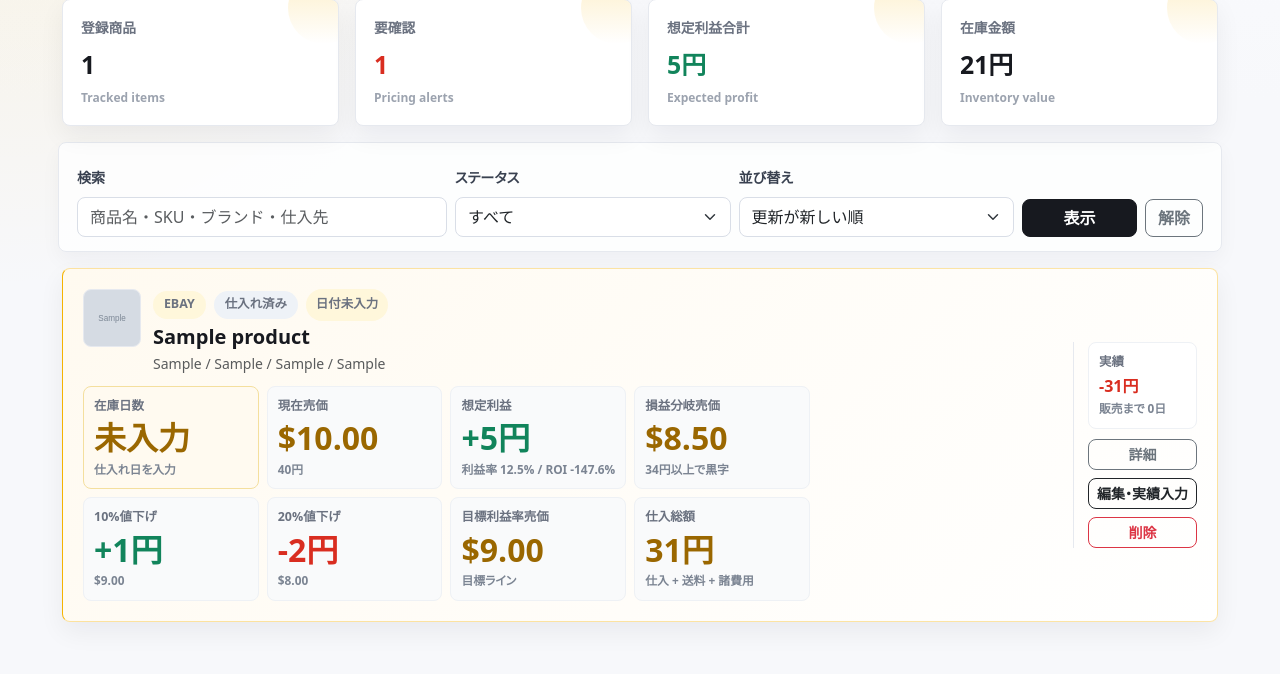
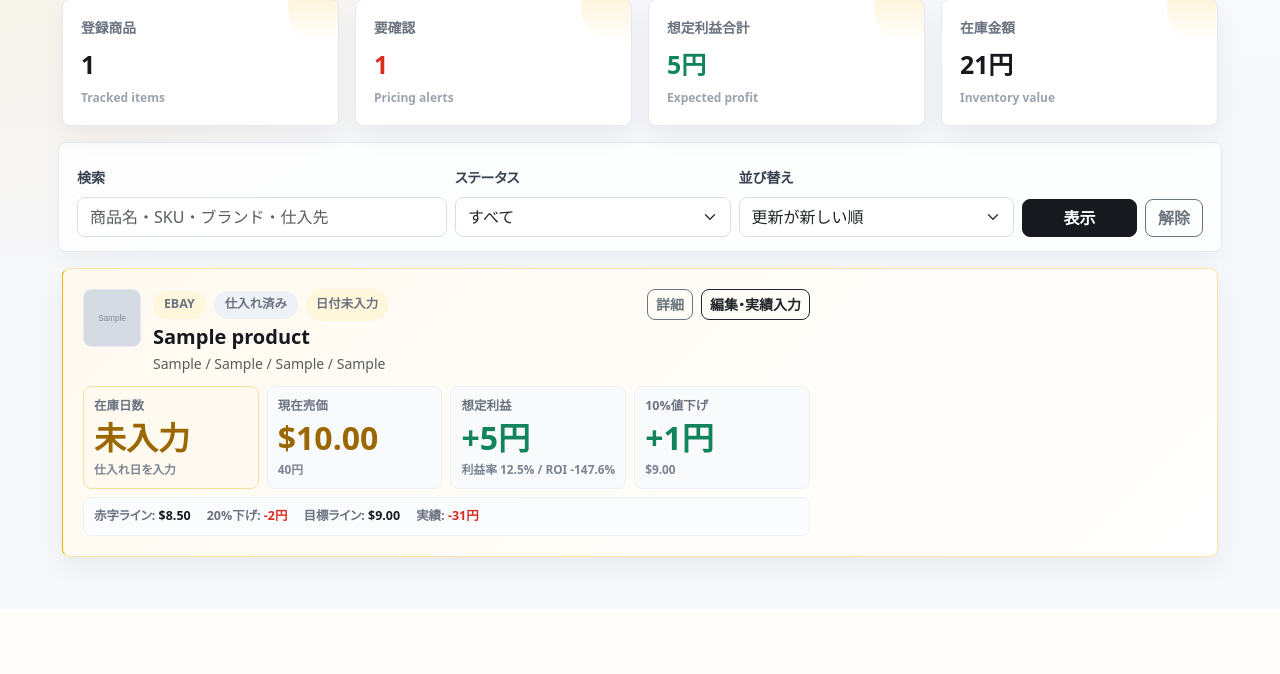
Before and after one commit to ryo0905-eng/seller-hub, a Django app: page / in a window 1280 px wide. Shown: the part 254-928 px from the top of the page. After the commit the page ends 827 px from the top, so only its background shows below. Run offline with Django 5.2, Linux system fonts and the light colour scheme; a user stored in the database is signed in; tables that the repository leaves empty hold one stand-in row (values such as "Sample post"); grey boxes marked "Sample" are stand-in pictures.

Commit message:
Compact pricing board list

```diff
--- a/profittracker/templates/profittracker/product_list.html
+++ b/profittracker/templates/profittracker/product_list.html
@@ -82,6 +82,7 @@
             {% with product=card.product pricing=card.pricing decision=card.pricing.decision %}
                 <article class="decision-card decision-{{ decision.class }}">
                     <div class="decision-main">
+                        <div class="decision-header">
                             <div class="product-cell decision-product">
                                 {% if product.image_url %}
                                     <img class="product-thumb large" src="{{ product.image_url }}" alt="{{ product.title }}">
@@ -101,6 +102,11 @@
                                         {% if product.category %}{{ product.category }} / {% endif %}
                                         {% if product.source %}{{ product.source }}{% endif %}
                                     </div>
+                                </div>
+                            </div>
+                            <div class="decision-actions">
+                                <a class="btn btn-sm btn-outline-secondary" href="{% url 'product_detail' product.pk %}">詳細</a>
+                                <a class="btn btn-sm btn-outline-dark" href="{% url 'product_update' product.pk %}">編集・実績入力</a>
                             </div>
                         </div>
 
@@ -129,58 +135,19 @@
                                 <small>利益率 {{ product.profit_rate }}% / ROI {{ product.roi }}%</small>
                             </div>
                             <div class="summary-tile">
-                                <span>損益分岐売価</span>
-                                <strong>{% if pricing.breakeven_usd != None %}${{ pricing.breakeven_usd }}{% elif pricing.breakeven_jpy != None %}{{ pricing.breakeven_jpy|floatformat:0 }}円{% else %}-{% endif %}</strong>
-                                <small>{% if pricing.breakeven_jpy != None %}{{ pricing.breakeven_jpy|floatformat:0 }}円以上で黒字{% else %}計算不可{% endif %}</small>
-                            </div>
-                        </div>
-
-                        <div class="price-sim-grid">
-                            <div class="price-sim">
                                 <span>10%値下げ</span>
                                 <strong class="{% if pricing.discount_10.profit_jpy < 0 %}text-danger{% else %}text-success{% endif %}">
                                     {% if pricing.discount_10.profit_jpy > 0 %}+{% endif %}{{ pricing.discount_10.profit_jpy|floatformat:0 }}円
                                 </strong>
                                 <small>{% if pricing.discount_10.sale_price_usd != None %}${{ pricing.discount_10.sale_price_usd }}{% else %}{{ pricing.discount_10.sale_price_jpy|floatformat:0 }}円{% endif %}</small>
                             </div>
-                            <div class="price-sim">
-                                <span>20%値下げ</span>
-                                <strong class="{% if pricing.discount_20.profit_jpy < 0 %}text-danger{% else %}text-success{% endif %}">
-                                    {% if pricing.discount_20.profit_jpy > 0 %}+{% endif %}{{ pricing.discount_20.profit_jpy|floatformat:0 }}円
-                                </strong>
-                                <small>{% if pricing.discount_20.sale_price_usd != None %}${{ pricing.discount_20.sale_price_usd }}{% else %}{{ pricing.discount_20.sale_price_jpy|floatformat:0 }}円{% endif %}</small>
-                            </div>
-                            <div class="price-sim">
-                                <span>目標利益率売価</span>
-                                <strong>{% if pricing.target_sale_usd != None %}${{ pricing.target_sale_usd }}{% elif pricing.target_sale_jpy != None %}{{ pricing.target_sale_jpy|floatformat:0 }}円{% else %}-{% endif %}</strong>
-                                <small>目標ライン</small>
-                            </div>
-                            <div class="price-sim">
-                                <span>仕入総額</span>
-                                <strong>{{ pricing.total_cost_jpy|floatformat:0 }}円</strong>
-                                <small>仕入 + 送料 + 諸費用</small>
-                            </div>
-                        </div>
                         </div>
 
-                    <div class="decision-side">
-                        <div class="actual-strip">
-                            <span>実績</span>
-                            <b class="{% if product.actual_profit_jpy != None and product.actual_profit_jpy < 0 %}text-danger{% elif product.actual_profit_jpy != None %}text-success{% endif %}">
-                                {% if product.actual_profit_jpy != None %}
-                                    {% if product.actual_profit_jpy > 0 %}+{% endif %}{{ product.actual_profit_jpy|floatformat:0 }}円
-                                {% else %}
-                                    未売却
-                                {% endif %}
-                            </b>
-                            <small>
-                                {% if product.days_to_sell != None %}販売まで {{ product.days_to_sell }}日{% elif product.profit_gap_jpy != None %}差額 {{ product.profit_gap_jpy|floatformat:0 }}円{% else %}編集から入力{% endif %}
-                            </small>
-                        </div>
-                        <div class="decision-actions">
-                            <a class="btn btn-sm btn-outline-secondary" href="{% url 'product_detail' product.pk %}">詳細</a>
-                            <a class="btn btn-sm btn-outline-dark" href="{% url 'product_update' product.pk %}">編集・実績入力</a>
-                            <a class="btn btn-sm btn-outline-danger" href="{% url 'product_delete' product.pk %}">削除</a>
+                        <div class="decision-subline">
+                            <span>赤字ライン: <b>{% if pricing.breakeven_usd != None %}${{ pricing.breakeven_usd }}{% elif pricing.breakeven_jpy != None %}{{ pricing.breakeven_jpy|floatformat:0 }}円{% else %}-{% endif %}</b></span>
+                            <span>20%下げ: <b class="{% if pricing.discount_20.profit_jpy < 0 %}text-danger{% else %}text-success{% endif %}">{% if pricing.discount_20.profit_jpy > 0 %}+{% endif %}{{ pricing.discount_20.profit_jpy|floatformat:0 }}円</b></span>
+                            <span>目標ライン: <b>{% if pricing.target_sale_usd != None %}${{ pricing.target_sale_usd }}{% elif pricing.target_sale_jpy != None %}{{ pricing.target_sale_jpy|floatformat:0 }}円{% else %}-{% endif %}</b></span>
+                            <span>実績: <b class="{% if product.actual_profit_jpy != None and product.actual_profit_jpy < 0 %}text-danger{% elif product.actual_profit_jpy != None %}text-success{% endif %}">{% if product.actual_profit_jpy != None %}{% if product.actual_profit_jpy > 0 %}+{% endif %}{{ product.actual_profit_jpy|floatformat:0 }}円{% else %}未売却{% endif %}</b></span>
                         </div>
                     </div>
                 </article>
--- a/profittracker/tests.py
+++ b/profittracker/tests.py
@@ -196,9 +196,9 @@ class ProductViewTests(TestCase):
         self.assertContains(response, "Camera Lens")
         self.assertContains(response, "出品中")
         self.assertContains(response, "価格改定ボード")
-        self.assertContains(response, "損益分岐売価")
+        self.assertContains(response, "赤字ライン")
         self.assertContains(response, "10%値下げ")
-        self.assertContains(response, "20%値下げ")
+        self.assertContains(response, "20%下げ")
         self.assertContains(response, "日付未入力")
         self.assertContains(response, "編集・実績入力")
         self.assertNotContains(response, "実売USD")
--- a/static/css/app.css
+++ b/static/css/app.css
@@ -469,10 +469,7 @@ main.container {
     border-left: 5px solid #cfd6e2;
     border-radius: 8px;
     box-shadow: var(--app-shadow-soft);
-    display: grid;
-    gap: 14px;
-    grid-template-columns: minmax(0, 1fr) 230px;
-    padding: 14px;
+    padding: 16px;
 }
 
 .decision-card.decision-success {
@@ -487,14 +484,21 @@ main.container {
     border-left-color: var(--app-red);
 }
 
-.decision-main,
-.decision-side {
+.decision-main {
     min-width: 0;
+}
+
+.decision-header {
+    align-items: flex-start;
+    display: flex;
+    gap: 16px;
+    justify-content: space-between;
+    margin-bottom: 12px;
 }
 
 .decision-product {
     align-items: flex-start;
-    margin-bottom: 12px;
+    margin-bottom: 0;
 }
 
 .decision-product .product-thumb.large {
@@ -558,12 +562,6 @@ main.container {
     margin-top: 5px;
 }
 
-.price-sim-grid {
-    display: grid;
-    gap: 8px;
-    grid-template-columns: repeat(4, minmax(0, 1fr));
-}
-
 .decision-pill {
     border-radius: 999px;
     display: inline-block;
@@ -592,24 +590,35 @@ main.container {
     color: #394150;
 }
 
-.decision-side {
-    border-left: 1px solid var(--app-border);
-    display: flex;
-    flex-direction: column;
-    gap: 10px;
-    justify-content: space-between;
-    padding-left: 14px;
-}
-
 .actual-box,
 .actual-strip {
     background: #fff;
 }
 
 .decision-actions {
-    display: grid;
+    display: flex;
+    flex: 0 0 auto;
     gap: 8px;
-    grid-template-columns: 1fr;
+    white-space: nowrap;
+}
+
+.decision-subline {
+    align-items: center;
+    background: #fbfcfe;
+    border: 1px solid #eef1f5;
+    border-radius: 8px;
+    color: #6b7280;
+    display: flex;
+    flex-wrap: wrap;
+    font-size: 0.82rem;
+    font-weight: 750;
+    gap: 8px 16px;
+    padding: 9px 10px;
+}
+
+.decision-subline b {
+    color: var(--app-text);
+    font-weight: 850;
 }
 
 .min-w-0 {
```
Also changed, not shown: other parts of static/css/app.css (+11 -15 lines). Lines whose indentation alone changed are shown as unchanged.
